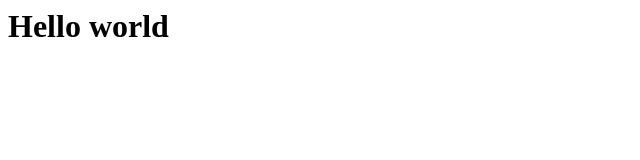
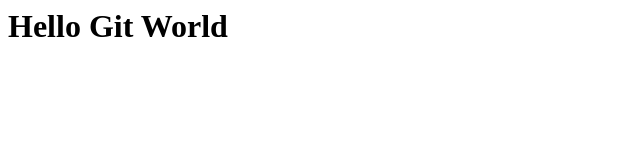
Before and after one commit to DeanHini/GitGitHubMasterclass, a plain HTML site: page index.html in a window 1280 px wide. Shown: the whole page, without its empty margins (0-640 px from the left). Drawn offline with Linux system fonts and the light colour scheme.

Commit message:
Changed to Git World

```diff
--- a/index.html
+++ b/index.html
@@ -1 +1 @@
-<H1>Hello world<H1>
+<H1>Hello Git World<H1>
```
